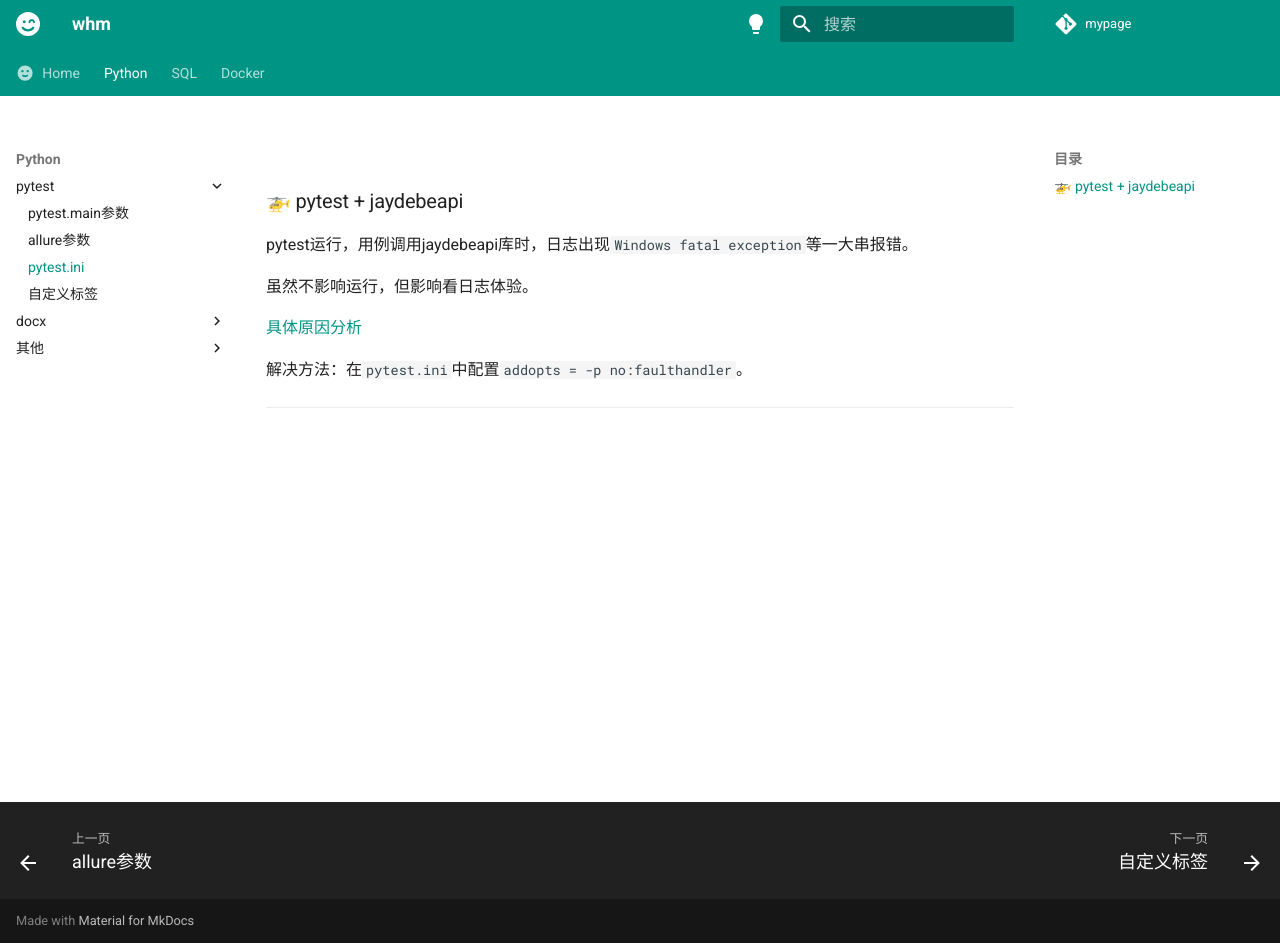
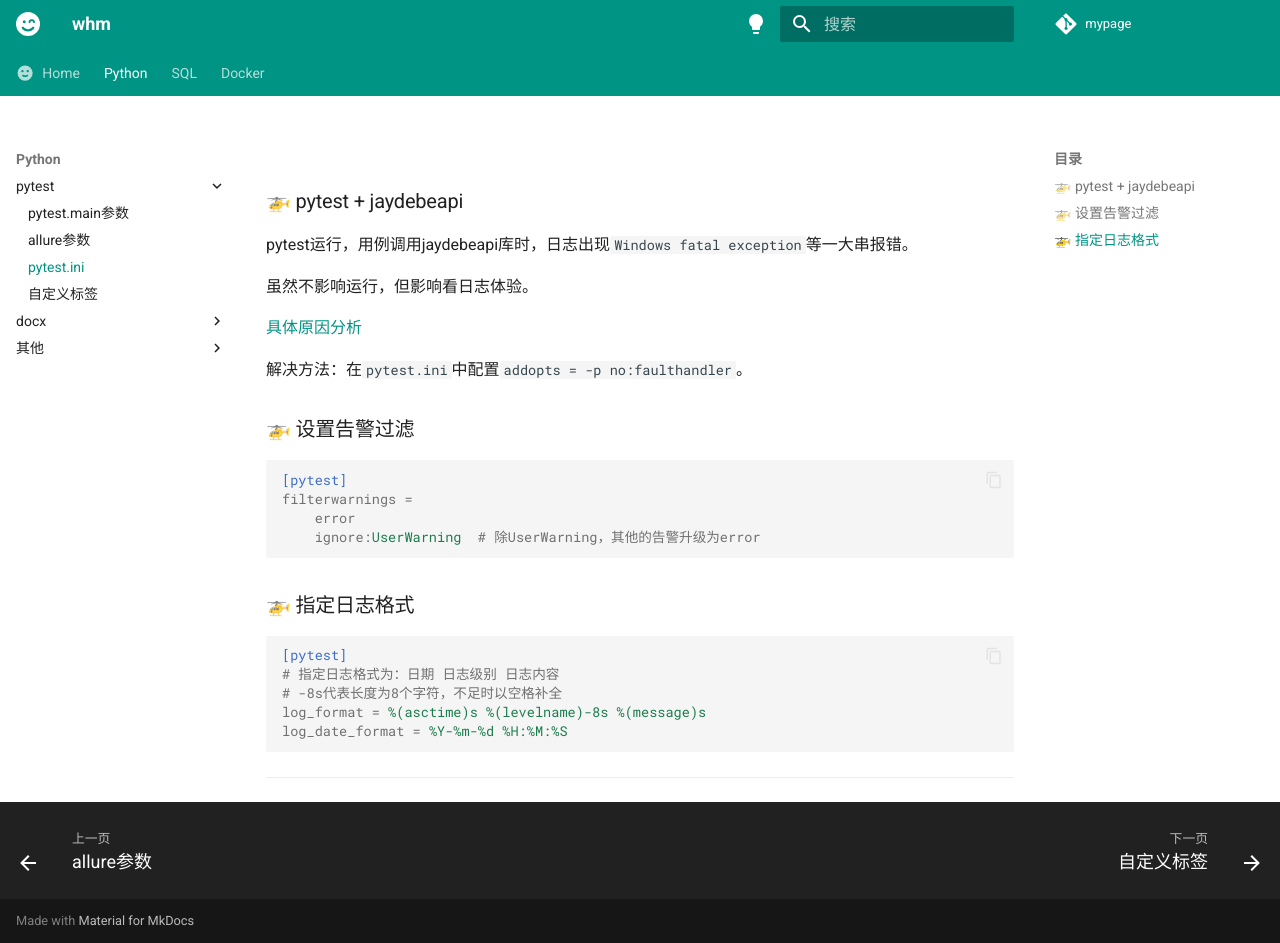
Before and after one commit to Jork-S-B/Jork-S-B.github.io, an MkDocs documentation site: the page built from docs/python/pytest/pytest.ini.md, in a window 1280 px wide and 943 px high. Built offline with MkDocs 1.6.1 and Material for MkDocs 9.7.7, drawn with Linux system fonts in a browser that asks for light colours.

Commit message:
pytest.ini笔记补充

````diff
--- a/docs/python/pytest/pytest.ini.md
+++ b/docs/python/pytest/pytest.ini.md
@@ -10,4 +10,23 @@ pytest运行，用例调用jaydebeapi库时，日志出现`Windows fatal excepti
 
 解决方法：在`pytest.ini`中配置`addopts = -p no:faulthandler`。
 
+### 🚁 设置告警过滤
+
+```ini
+[pytest]
+filterwarnings =
+    error
+    ignore:UserWarning  # 除UserWarning，其他的告警升级为error
+```
+
+### 🚁 指定日志格式
+
+```ini
+[pytest]
+# 指定日志格式为：日期 日志级别 日志内容
+# -8s代表长度为8个字符，不足时以空格补全
+log_format = %(asctime)s %(levelname)-8s %(message)s
+log_date_format = %Y-%m-%d %H:%M:%S
+```
+
 ---
````
